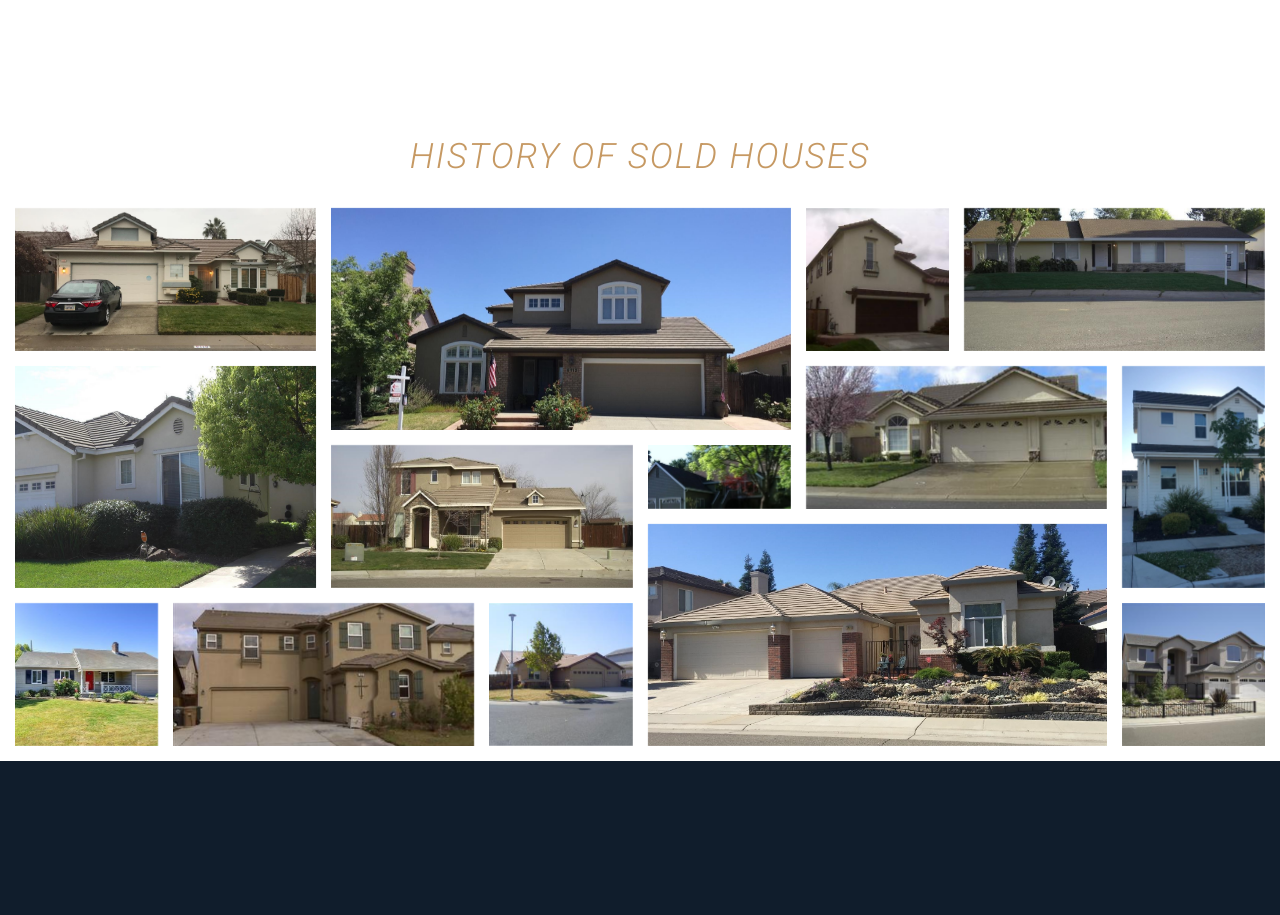
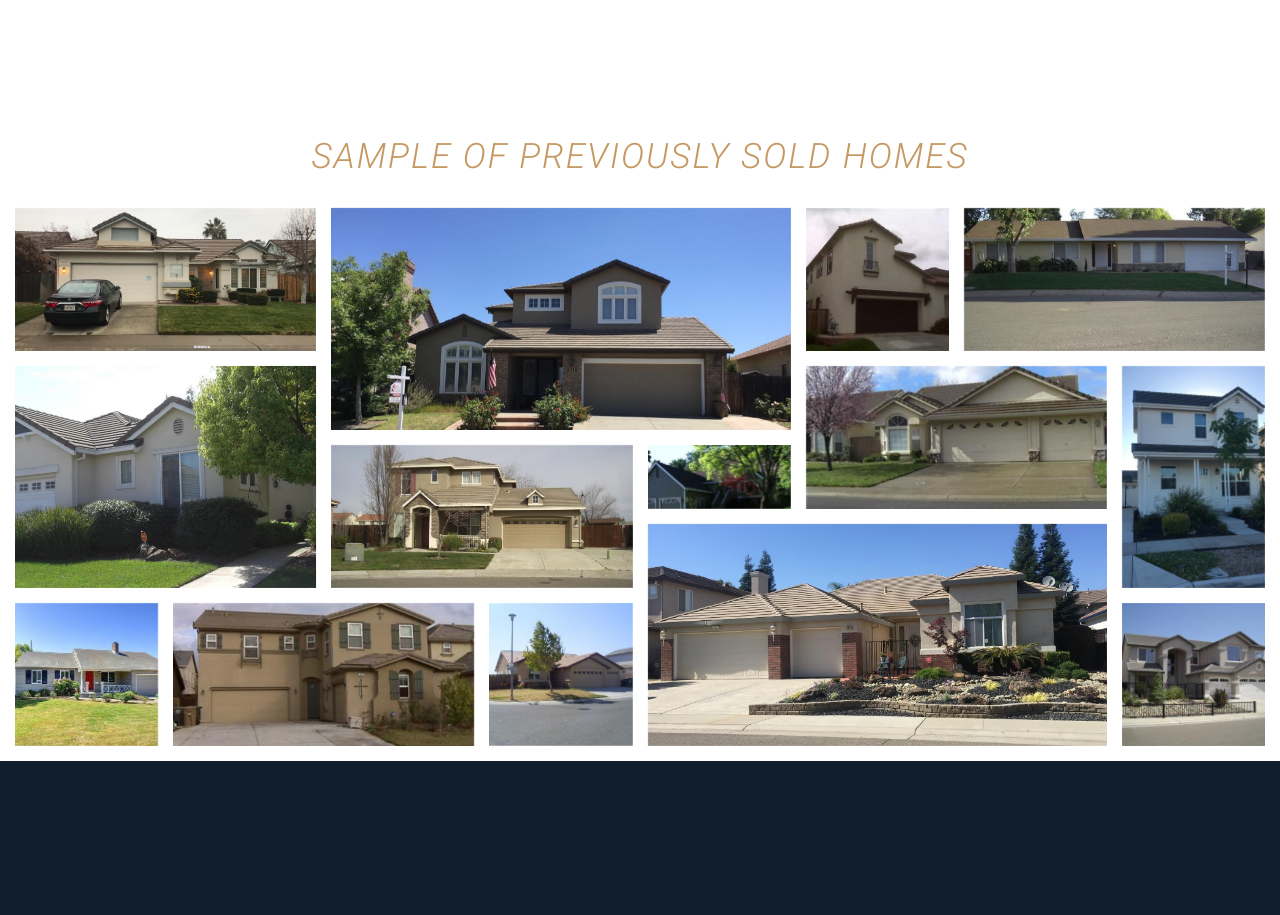
Before and after one commit to Justin-Singh125125/client-sandy-singh, a React (Create React App) app: page / in a window 1280 px wide. Shown: the part 2420-3335 px from the top of the page. Built offline with nearby package versions, Linux system fonts and the light colour scheme; a web font is replaced by a local one.

Commit message:
changed sold homes heading title

```diff
--- a/src/pages/Home/index.js
+++ b/src/pages/Home/index.js
@@ -63,7 +63,7 @@ class Home extends React.Component {
                 <Section sectionName="gallery">
 
                     <Fade bottom duration={2000}>
-                        <h2 className="section-mission-purpose__heading">History of sold houses</h2>
+                        <h2 className="section-mission-purpose__heading">Sample of Previously Sold Homes</h2>
                     </Fade>
 
                     {this.state.galleryData.map((data) => (
```
